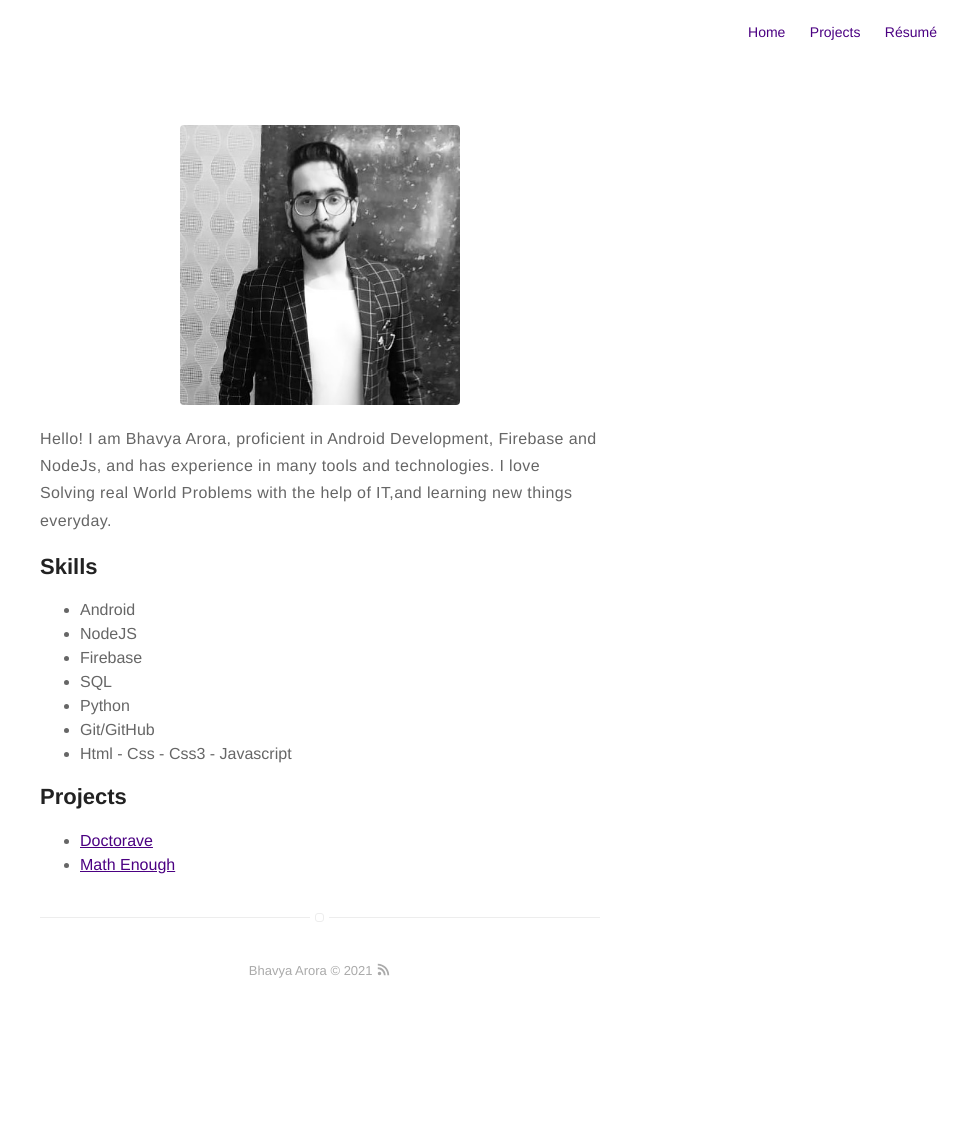
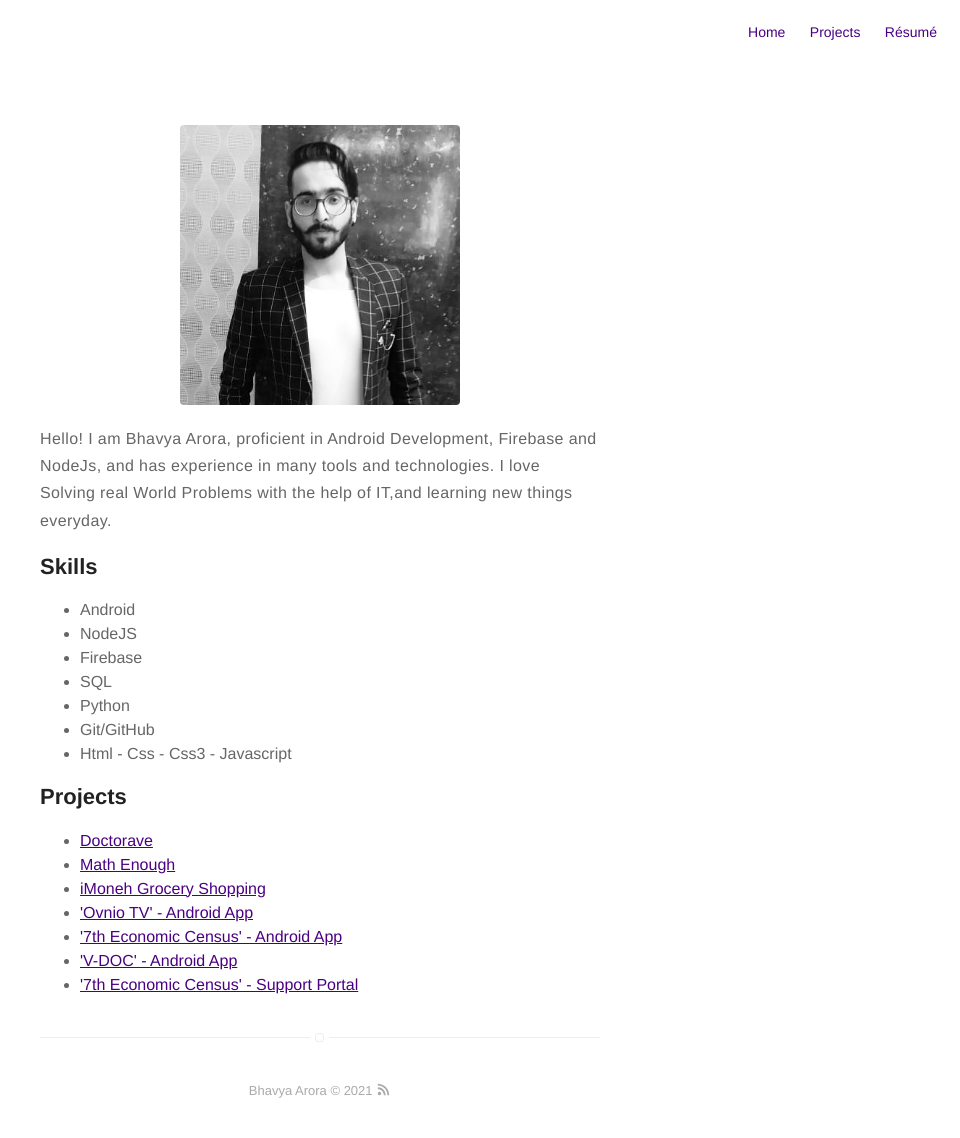
Before and after one commit to bhavya-arora/bhavya-arora.github.io, a Jekyll site: the page built from about.md, in a window 1280 px wide. Shown: the whole page, without its empty margins (320-1280 px from the left). Built offline with Jekyll 4.4.1, drawn with Linux system fonts in a browser that asks for light colours; before the commit the page ends 1018 px from its top, so only the background shows below that.

Commit message:
add projects

```diff
--- a/about.md
+++ b/about.md
@@ -23,6 +23,13 @@ World Problems with the help of IT,and learning new things everyday.</p>
 <h2>Projects</h2>
 
 <ul>
-	<li><a href="https://play.google.com/store/apps/details?id=com.id.drapp">Doctorave</a></li>
-	<li><a href="https://play.google.com/store/apps/details?id=games.googoo.mathenough">Math Enough</a></li>
+	<li><a href="https://bhavya-arora.github.io/doctorave_info/">Doctorave</a></li>
+	<li><a href="https://bhavya-arora.github.io/math_enough/">Math Enough</a></li>
+	<li><a href="https://bhavya-arora.github.io/imoneh_info/">iMoneh Grocery Shopping</a></li>
+	<li><a href="https://bhavya-arora.github.io/ovnio_info/">'Ovnio TV' - Android App
+</a></li>
+	<li><a href="https://bhavya-arora.github.io/ec_info/">'7th Economic Census' - Android App</a></li>
+	<li><a href="https://bhavya-arora.github.io/vdoc_info/">'V-DOC' - Android App</a></li>
+	<li><a href="https://bhavya-arora.github.io/ec_sms_info/">'7th Economic Census' - Support Portal
+</a></li>
 </ul>
```
